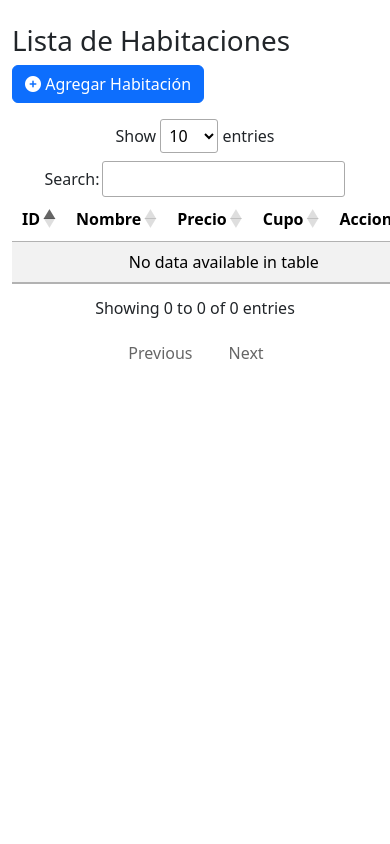
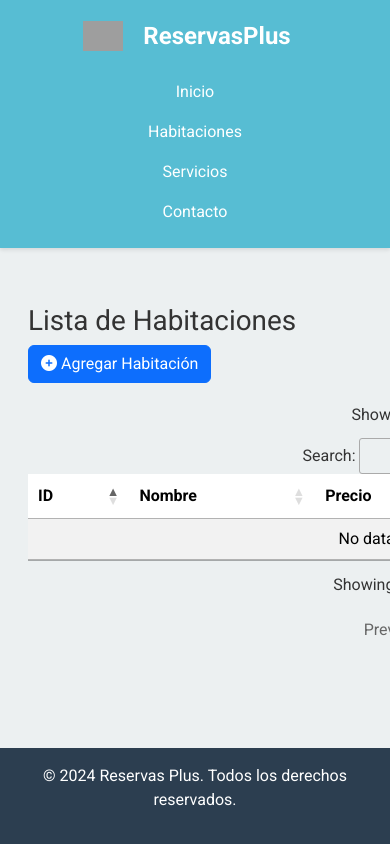
Before and after one commit to TVM23/ReservaPlus, a Django app: page /ReservaPlusApp/habitaciones/ in a window 390 px wide; the page is wider, and only the part inside the window is pictured. Run offline with Django 5.2, Linux system fonts and the light colour scheme; data that the repository does not hold is empty; some libraries are stand-ins or nearby versions; grey boxes are pictures that could not be loaded.

Commit message:
_Layout aplicado

```diff
--- a/ReservaPlus/urls.py
+++ b/ReservaPlus/urls.py
@@ -18,8 +18,10 @@ from django.contrib import admin
 from django.urls import path, include
 
 import ReservaPlus
+from ReservaPlusApp.views import redirect_to_home
 
 urlpatterns = [
     path('admin/', admin.site.urls),
     path('ReservaPlusApp/',include('ReservaPlusApp.urls')),
+    path('', redirect_to_home),
 ]
--- /dev/null
+++ b/ReservaPlusApp/templates/_Layaout.html
@@ -0,0 +1,196 @@
+{% load static %}
+<!DOCTYPE html>
+<html lang="es">
+<head>
+    <meta charset="UTF-8">
+    <meta name="viewport" content="width=device-width, initial-scale=1.0">
+    <title>{% block title %}Reservas Plus{% endblock %}</title>
+    <link href="https://fonts.googleapis.com/css2?family=Roboto:wght@300;400;700&display=swap" rel="stylesheet">
+    <!-- Bootstrap CSS -->
+    <link href="https://cdn.jsdelivr.net/npm/bootstrap@5.3.3/dist/css/bootstrap.min.css" rel="stylesheet" integrity="sha384-QWTKZyjpPEjISv5WaRU9OFeRpok6YctnYmDr5pNlyT2bRjXh0JMhjY6hW+ALEwIH" crossorigin="anonymous">
+    <!-- DataTables CSS -->
+    <link rel="stylesheet" href="https://cdn.datatables.net/2.1.7/css/dataTables.dataTables.min.css">
+    <!-- Font Awesome CSS -->
+    <link rel="stylesheet" href="https://cdnjs.cloudflare.com/ajax/libs/font-awesome/6.0.0-beta3/css/all.min.css">
+    <style>
+        :root {
+            --primary-color: #57bdd3;
+            --secondary-color: #2c3e50;
+            --background-color: #ecf0f1;
+            --text-color: #333;
+        }
+
+        html, body {
+            height: 100%;
+            margin: 0;
+            padding: 0;
+        }
+
+        body {
+            font-family: 'Roboto', sans-serif;
+            background-color: var(--background-color);
+            color: var(--text-color);
+            display: flex;
+            flex-direction: column;
+            min-height: 100vh;
+        }
+
+        .page-container {
+            flex: 1 0 auto;
+            display: flex;
+            flex-direction: column;
+        }
+
+        .navbar {
+            display: flex;
+            justify-content: space-between;
+            align-items: center;
+            background-color: var(--primary-color);
+            padding: 1rem 2rem;
+            box-shadow: 0 2px 4px rgba(0, 0, 0, 0.1);
+        }
+
+        .navbar-brand {
+            display: flex;
+            align-items: center;
+        }
+
+        .navbar-brand a {
+            text-decoration: none;
+            display: flex;
+            align-items: center;
+        }
+
+        .navbar-logo {
+            width: 40px;
+            height: auto;
+            margin-right: 20px;
+        }
+
+        .navbar-title {
+            font-size: 1.5rem;
+            font-weight: 700;
+            color: white;
+            margin: 0;
+            line-height: normal;
+        }
+
+        .navbar-menu {
+            display: flex;
+            list-style-type: none;
+            margin: 0;
+            padding: 0;
+        }
+
+        .navbar-item {
+            margin: 0 1rem;
+        }
+
+        /* Nuevos estilos para la tabla */
+        .table-container {
+            width: 100%;
+            overflow-x: auto;
+        }
+
+        #habitaciones-table {
+            width: 100%;
+            min-width: 800px; /* Asegura un ancho mínimo en pantallas pequeñas */
+        }
+
+        .navbar-item a {
+            color: white;
+            text-decoration: none;
+            font-weight: 400;
+            transition: color 0.3s ease;
+        }
+
+        .navbar-item a:hover {
+            color: var(--secondary-color);
+        }
+
+        .content {
+            flex: 1 0 auto;
+            max-width: 1200px;
+            margin: 2rem auto;
+            padding: 0 1rem;
+        }
+
+        .footer {
+            background-color: var(--secondary-color);
+            color: white;
+            text-align: center;
+            padding: 1rem;
+            flex-shrink: 0;
+        }
+
+        @media (max-width: 768px) {
+            .navbar {
+                flex-direction: column;
+                padding: 1rem;
+            }
+
+            .navbar-menu {
+                flex-direction: column;
+                align-items: center;
+                margin-top: 1rem;
+            }
+
+            .navbar-item {
+                margin: 0.5rem 0;
+            }
+        }
+    </style>
+</head>
+<body>
+    <div class="page-container">
+        <header>
+            <nav class="navbar">
+                <div class="navbar-brand">
+                    <a href="{% url 'home' %}">
+                        <img src="https://i.postimg.cc/Y2N3rsQ9/35a3db64-cf1a-4ac3-89e5-d5f9e84a6c67.jpg" alt="Reservas Plus Logo" class="navbar-logo">
+                        <span class="navbar-title">ReservasPlus</span>
+                    </a>
+                </div>
+                <ul class="navbar-menu">
+                    <li class="navbar-item"><a href="{% url 'home' %}">Inicio</a></li>
+                    <li class="navbar-item"><a href="{% url 'lista_habitaciones' %}">Habitaciones</a></li>
+                    <li class="navbar-item"><a href="{% url 'home' %}">Servicios</a></li>
+                    <li class="navbar-item"><a href="{% url 'home' %}">Contacto</a></li>
+                </ul>
+            </nav>
+        </header>
+
+        <main class="content">
+            {% block content %}
+            <!-- Aquí se insertará el contenido específico de cada vista -->
+            {% endblock %}
+        </main>
+    </div>
+    <footer class="footer">
+        <p>&copy; 2024 Reservas Plus. Todos los derechos reservados.</p>
+    </footer>
+
+    <!-- jQuery (requerido por DataTables) -->
+    <script src="https://cdnjs.cloudflare.com/ajax/libs/jquery/3.7.1/jquery.min.js" integrity="sha512-v2CJ7UaYy4JwqLDIrZUI/4hqeoQieOmAZNXBeQyjo21dadnwR+8ZaIJVT8EE2iyI61OV8e6M8PP2/4hpQINQ/g==" crossorigin="anonymous" referrerpolicy="no-referrer"></script>
+    <!-- Bootstrap JS -->
+    <script src="https://cdn.jsdelivr.net/npm/bootstrap@5.3.3/dist/js/bootstrap.bundle.min.js" integrity="sha384-YvpcrYf0tY3lHB60NNkmXc5s9fDVZLESaAA55NDzOxhy9GkcIdslK1eN7N6jIeHz" crossorigin="anonymous"></script>
+    <!-- DataTables JS -->
+    <script src="https://cdn.datatables.net/2.1.7/js/dataTables.min.js"></script>
+
+    <script>
+    $(document).ready(function() {
+        $('#habitaciones-table').DataTable({
+            "language": {
+                "url": "//cdn.datatables.net/plug-ins/1.11.5/i18n/es-ES.json"  // Traducción al español
+            },
+            "responsive": true,
+            "autoWidth": false
+        });
+    });
+</script>
+
+    {% block extra_scripts %}
+    <!-- Aquí se pueden incluir scripts adicionales específicos de cada página -->
+    {% endblock %}
+</body>
+</html>
--- a/ReservaPlusApp/templates/lista_habitaciones.html
+++ b/ReservaPlusApp/templates/lista_habitaciones.html
@@ -1,24 +1,16 @@
-<!DOCTYPE html>
-<html lang="es">
-<head>
-    <meta charset="UTF-8">
-    <meta name="viewport" content="width=device-width, initial-scale=1.0">
-    <title>Lista de Habitaciones</title>
+{% extends '_Layaout.html' %}
 
-    <!-- Bootstrap CSS -->
-    <link href="https://cdn.jsdelivr.net/npm/bootstrap@5.3.3/dist/css/bootstrap.min.css" rel="stylesheet" integrity="sha384-QWTKZyjpPEjISv5WaRU9OFeRpok6YctnYmDr5pNlyT2bRjXh0JMhjY6hW+ALEwIH" crossorigin="anonymous">
-    <!-- DataTables CSS -->
-    <link rel="stylesheet" href="https://cdn.datatables.net/2.1.7/css/dataTables.dataTables.min.css">
-     <!-- Font Awesome CSS -->
-    <link rel="stylesheet" href="https://cdnjs.cloudflare.com/ajax/libs/font-awesome/6.0.0-beta3/css/all.min.css">
 
-</head>
-<body>
-<div class="container mt-4">
+
+{% block title %}Lista de Habitaciones - Reservas Plus{% endblock %}
+
+{% block content %}
+<div class="container-fluid mt-4">
     <h1>Lista de Habitaciones</h1>
     <a href="{% url 'agregar_habitacion' %}" class="btn btn-primary mb-3"><i class="fas fa-plus-circle"></i> Agregar Habitación</a>
 
     <!-- Tabla de habitaciones -->
+    <div class="table-container">
         <table id="habitaciones-table" class="table table-striped">
             <thead>
                 <tr>
@@ -45,26 +37,20 @@
             </tbody>
         </table>
     </div>
+</div>
+{% endblock %}
 
-<!-- jQuery (requerido por DataTables) -->
-<script src="https://cdnjs.cloudflare.com/ajax/libs/jquery/3.7.1/jquery.min.js" integrity="sha512-v2CJ7UaYy4JwqLDIrZUI/4hqeoQieOmAZNXBeQyjo21dadnwR+8ZaIJVT8EE2iyI61OV8e6M8PP2/4hpQINQ/g==" crossorigin="anonymous" referrerpolicy="no-referrer"></script>
-<!-- Bootstrap JS -->
-<script src="https://cdn.jsdelivr.net/npm/bootstrap@5.3.3/dist/js/bootstrap.bundle.min.js" integrity="sha384-YvpcrYf0tY3lHB60NNkmXc5s9fDVZLESaAA55NDzOxhy9GkcIdslK1eN7N6jIeHz" crossorigin="anonymous"></script>
-
-<!-- DataTables JS -->
-<script src="https://cdn.datatables.net/2.1.7/js/dataTables.min.js"></script>
-<script src="https://cdn.datatables.net/2.1.7/css/dataTables.dataTables.min.css"></script>
-
+{% block extra_scripts %}
 <!-- Inicializar DataTables -->
 <script>
     $(document).ready(function() {
         $('#habitaciones-table').DataTable({
             "language": {
                 "url": "//cdn.datatables.net/plug-ins/1.11.5/i18n/es-ES.json"  // Traducción al español
-            }
+            },
+            "responsive": true,
+            "autoWidth": false
         });
     });
 </script>
-
-</body>
-</html>
+{% endblock %}
--- a/ReservaPlusApp/urls.py
+++ b/ReservaPlusApp/urls.py
@@ -1,5 +1,6 @@
 from django.urls import path
-from .views import agregar_habitacion, lista_habitaciones, editar_habitacion, eliminar_habitacion
+from .views import agregar_habitacion, lista_habitaciones, editar_habitacion, eliminar_habitacion, home, \
+    redirect_to_home
 
 urlpatterns = [
     path('agregar/', agregar_habitacion, name='agregar_habitacion'),
@@ -7,4 +8,9 @@ urlpatterns = [
     path('habitaciones/editar/<int:id>/', editar_habitacion, name='editar_habitacion'),
     path('habitaciones/eliminar/<int:id>/', eliminar_habitacion, name='eliminar_habitacion'),
     # Asegúrate de agregar otras rutas, como la de la lista de habitaciones
+
+    path('', redirect_to_home, name='redirect_to_home'),  # Redirigir desde la raíz
+    path('home/', home, name='home'),  # Vista para el home
+
+
 ]
--- a/ReservaPlusApp/views.py
+++ b/ReservaPlusApp/views.py
@@ -43,3 +43,12 @@ def eliminar_habitacion(request, id):
         return redirect('lista_habitaciones')
 
     return render(request, 'eliminar_habitacion.html', {'habitacion': habitacion})
+
+
+# Redirigir desde la raíz a Home
+def redirect_to_home(request):
+    return redirect('home')  # Asegúrate de que 'home' sea el nombre de la URL de tu home
+
+# Vista para renderizar Home
+def home(request):
+    return render(request, 'home.html')  # Renderiza tu template home.html
```
Also changed, not shown: ReservaPlusApp/css/style.css (added, +115 -0 lines), ReservaPlusApp/templates/agregar_habitacion.html (+11 -25 lines), ReservaPlusApp/templates/editar_habitacion.html (+11 -23 lines), ReservaPlusApp/templates/eliminar_habitacion.html (+5 -21 lines), ReservaPlusApp/templates/home.html (added, +101 -0 lines). Lines whose indentation alone changed are shown as unchanged.
